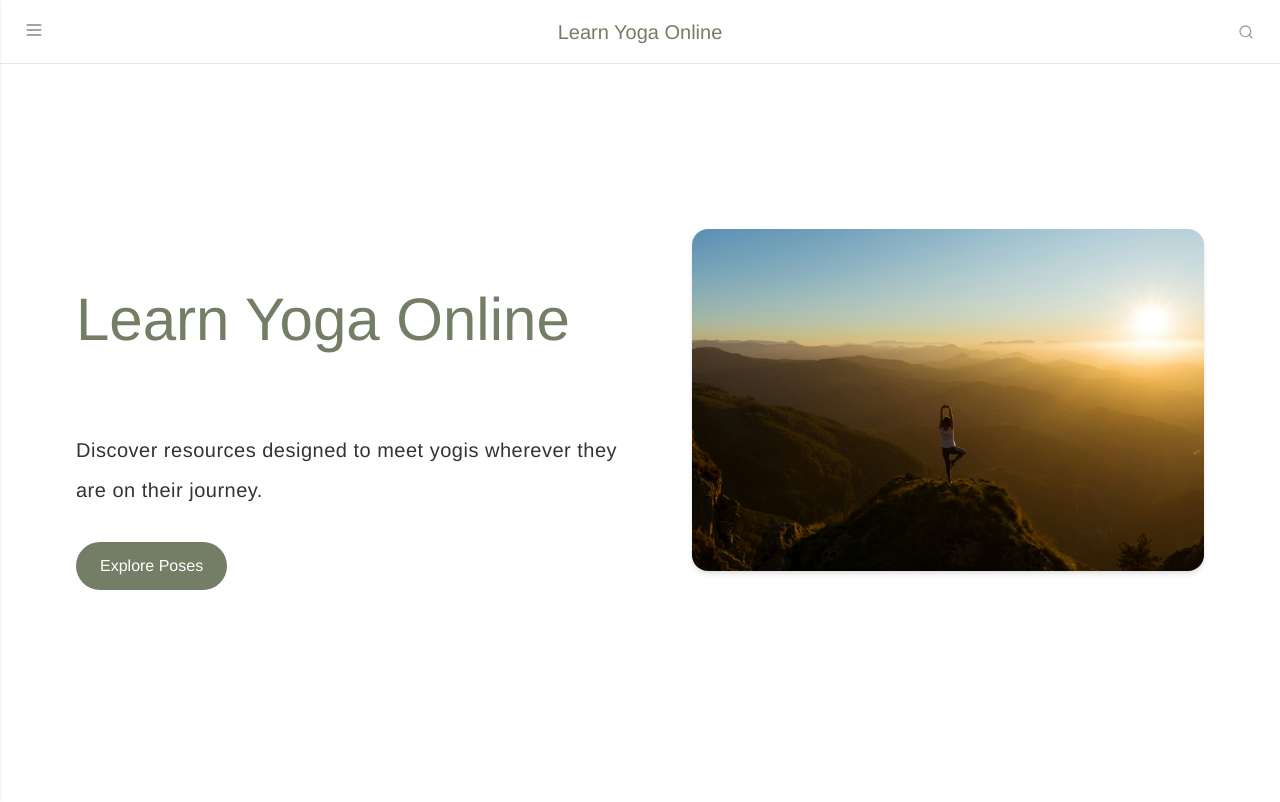
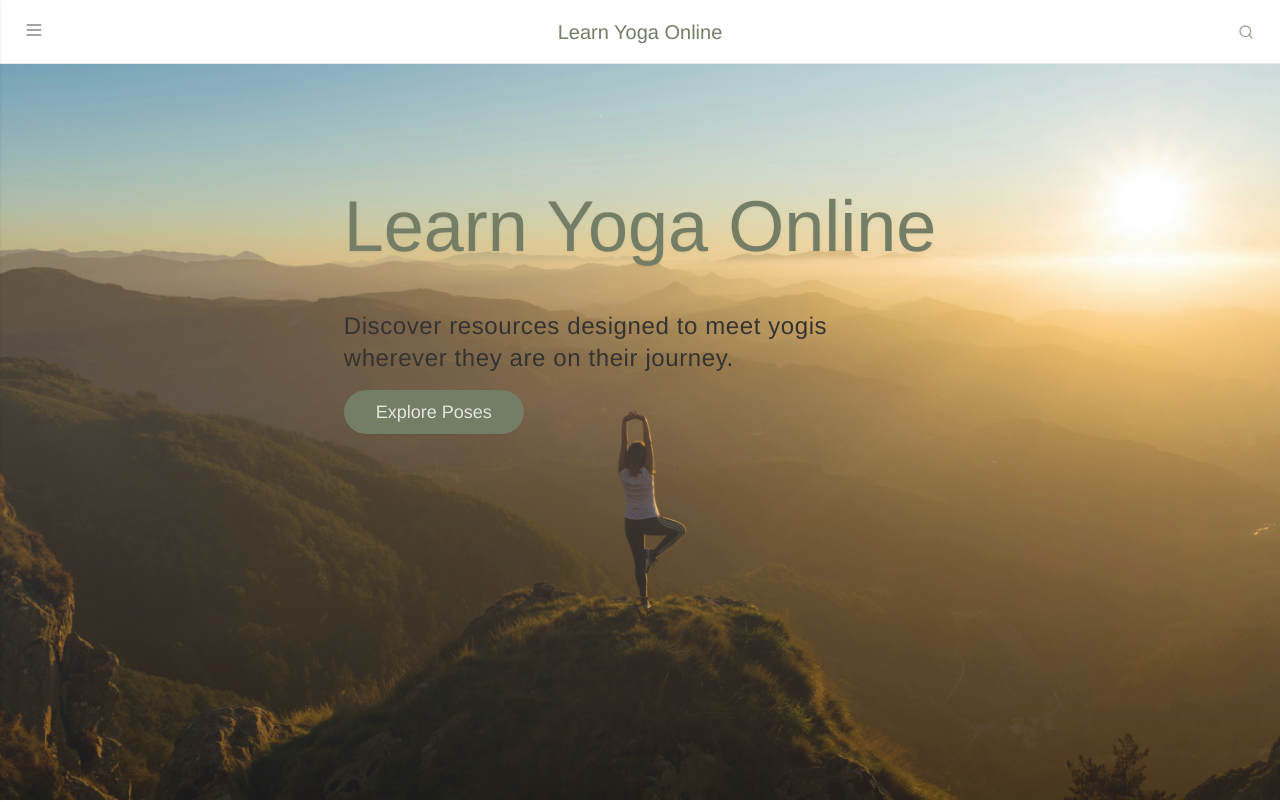
Before and after one commit to samanthacabrera/yoga-library, a React (Vite) app: page / in a window 1280 px wide. Shown: the top 802 px of the page. Built offline with nearby package versions, Linux system fonts and the light colour scheme.

Commit message:
redid testimonials and hero

```diff
--- a/src/App.css
+++ b/src/App.css
@@ -7,7 +7,7 @@ body {
   margin: 0;
   padding: 0;
   font-family: Helvetica, sans-serif;
-  font-weight: 200;
+  font-weight: 100;
   line-height: 250%;
   color: #444;
 }
--- a/src/components/Home.jsx
+++ b/src/components/Home.jsx
@@ -24,56 +24,47 @@ const Home = () => {
       </Helmet>
 
       <div className="flex flex-col w-screen">
-      <div className="min-h-screen flex flex-col md:flex-row items-center justify-center px-6 md:px-12 py-12 gap-10">
-      <div className="flex-1 max-w-xl text-center md:text-left space-y-8">
-        <motion.h1
-          initial={{ opacity: 0, y: 10 }}
-          animate={{ opacity: 1, y: 0 }}
-          transition={{ duration: 0.8 }}
-          className="md:text-left"
-        >
-          Learn Yoga Online
-        </motion.h1>
+        {/* Hero */}
+        <section className="relative min-h-[100vh] flex items-center justify-center bg-white overflow-hidden">
+          <div className="absolute inset-0 flex flex-col">
 
-        <motion.p
-          initial={{ opacity: 0, y: 10 }}
-          animate={{ opacity: 1, y: 0 }}
-          transition={{ duration: 0.9, delay: 0.2 }}
-          className=""
-        >
-          Discover resources designed to meet yogis wherever they are on their journey.
-        </motion.p>
+            <div className="w-full h-full">
+              <img
+                src="/bg1.jpg"
+                alt="Peaceful yoga practice"
+                className="w-full h-full object-cover object-center"
+              />
+            </div>
+          </div>
 
           <motion.div
-          initial={{ opacity: 0 }}
-          animate={{ opacity: 1 }}
-          transition={{ duration: 0.9, delay: 0.4 }}
+            initial={{ opacity: 0, y: 50 }}
+            whileInView={{ opacity: 1, y: 0 }}
+            viewport={{ once: false, amount: 0.3 }}
+            transition={{ duration: 1 }}
+            className="relative z-10 -mt-24 md:-mt-64 flex flex-col items-center md:items-start max-w-3xl px-8 md:px-16 text-center md:text-left"
           >
+            <h1 className="text-5xl md:text-7xl font-light text-moss drop-shadow-sm">
+              Learn Yoga Online
+            </h1>
+
+            <p className="text-xl md:text-2xl max-w-xl font-light -mt-8">
+              Discover resources designed to meet yogis wherever they are on their journey.
+            </p>
+
+            <div>
               <Link
                 to="/poses"
-            className="inline-block px-6 py-3 text-base font-medium text-white bg-moss hover:bg-moss/90 rounded-full transition"
+                className="inline-block mt-4 px-8 py-2 text-lg font-medium text-white/80 bg-moss hover:bg-moss/90 rounded-full transition-all duration-300 focus:ring-4 focus:ring-moss/30 shadow-sm"
               >
                 Explore Poses
               </Link>
+            </div>
           </motion.div>
-      </div>
+          <div className="absolute inset-y-0 left-0 w-full bg-gradient-to-t from-white/10 via-white/20 to-transparent pointer-events-none" aria-hidden="true"></div>
+        </section>
 
-      <motion.div
-        initial={{ opacity: 0, scale: 0.95 }}
-        animate={{ opacity: 1, scale: 1 }}
-        transition={{ duration: 0.9, delay: 0.3 }}
-        className="flex-1 max-w-lg"
-      >
-        <img
-          src="/bg1.jpg"
-          alt="Peaceful yoga practice"
-          className="w-full rounded-2xl shadow-md object-cover"
-        />
-      </motion.div>
-    </div>
-
-
-    <div className="max-w-3xl mx-12 md:mx-auto py-40 grid gap-y-40 md:gap-y-80 text-charcoal">
+    <div className="max-w-3xl mx-12 md:mx-auto py-40 grid gap-y-20 md:gap-y-40 text-charcoal">
 
       {/* About */}
       <motion.div
@@ -84,7 +75,9 @@ const Home = () => {
         className="container"
       >
 
-        <h2 className="leading-relaxed">What makes Learn Yoga Online Different?</h2>
+        <h2 className="text-4xl md:text-6xl font-light leading-loose text-moss mb-12 px-6 py-12 bg-moss/5 rounded-xl shadow-sm text-center">
+          What makes Learn Yoga Online Different?
+        </h2>
 
         <div className="space-y-6 text-xl text-charcoal tracking-wide leading-loose">
           <p>
@@ -105,7 +98,9 @@ const Home = () => {
         transition={{ duration: 1.5 }}
         className="container my-20"
       >
-        <h2 className="leading-relaxed">Getting Started with Learn Yoga Online</h2>
+        <h2 className="text-4xl md:text-6xl font-light leading-loose text-moss mb-12 px-6 py-12 bg-moss/5 rounded-xl shadow-sm text-center">
+          Getting Started with Learn Yoga Online
+        </h2>
 
         <div className="space-y-6">
           <p>First, start with our
@@ -127,36 +122,67 @@ const Home = () => {
 
         {/* Testimonials */}
         <motion.div
-            initial={{ opacity: 0, y: 50 }} whileInView={{ opacity: 1, y: 0 }} viewport={{ once: false, amount: 0.2 }} transition={{ duration: 1 }}
-            className="container my-20"
+          initial={{ opacity: 0, y: 50 }}
+          whileInView={{ opacity: 1, y: 0 }}
+          viewport={{ once: false, amount: 0.2 }}
+          transition={{ duration: 1 }}
+          className="container my-40 flex flex-col items-center text-center"
         >
           <motion.h2
-              variants={{ hidden: { opacity: 0, y: 50 }, visible: { opacity: 1, y: 0, transition: { duration: 1 } } }}
-              className="mb-24"
+            className="text-4xl md:text-6xl font-light leading-loose text-moss mb-12 px-6 py-12 bg-moss/5 rounded-xl shadow-sm text-center"
           >
-              What Others Are Saying
+            What Others Are Saying About Learn Yoga Online
           </motion.h2>
-            <div className="grid md:grid-cols-2 gap-x-6 gap-y-12">
-              {[
+
+          <div className="relative w-full max-w-6xl h-[500px] md:h-[400px] mx-auto">
+            {(() => {
+              const [activeIndex, setActiveIndex] = React.useState(null);
+
+              const testimonials = [
                 { quote: "This site makes learning yoga inviting. The instructions are clear, the layout is simple, and it creates a welcoming space to grow my practice without feeling overwhelmed.", author: "Savanna L." },
-                { quote: "After my stroke, I thought yoga was completely out of reach. This site helped me reconnect with my body and feel hopeful again. ", author: "Bri H." },
+                { quote: "After my stroke, I thought yoga was completely out of reach. This site helped me reconnect with my body and feel hopeful again.", author: "Bri H." },
                 { quote: "Learn Yoga Online strikes the perfect balance of offering substance, while remaining accessible. It's evident that this site was designed with the user’s growth in mind.", author: "Sunny C." },
                 { quote: "As someone completely new to yoga, this platform made learning the basics feel easy. The clear instructions and thoughtful guidance gave me the confidence to start my practice and keep improving.", author: "Darlene A." },
                 { quote: "A standout tool for yoga practitioners at any level. The depth of instruction has significantly enhanced my understanding and appreciation for this practice.", author: "Wendy R." },
                 { quote: "I never thought I’d feel confident doing yoga from my wheelchair. But with this platform’s help, I’ve developed a regular practice that keeps me active and grounded.", author: "Justin M." }
-              ].map((testimonial, index) => (
+              ];
+
+              return testimonials.map((testimonial, index) => {
+                // Spread out semicircle
+                const total = testimonials.length - 1;
+                const spreadFactor = 1;
+                const angle = (index / total - 0.5) * Math.PI * spreadFactor;
+                const radius = 400;
+                const x = radius * Math.sin(angle);
+                const y = radius * (1 - Math.cos(angle));
+
+                const isActive = activeIndex === index;
+
+                return (
                   <motion.div
                     key={index}
-                  variants={{
-                    hidden: { opacity: 0, y: 50 },
-                    visible: { opacity: 1, y: 0, transition: { duration: 1 } },
-                  }}
-                  className="flex flex-col justify-between bg-moss/5 h-[400px] p-8 text-left rounded-t-2xl hover:shadow-sm transition duration-300"
+                    className="absolute left-[30%] cursor-pointer"
+                    onClick={() => setActiveIndex(isActive ? null : index)}
+                    animate={
+                      isActive
+                        ? { scale: 1.05, zIndex: 50, y: y - 50 }
+                        : { scale: 1, zIndex: 0, y: y }
+                    }
+                    style={{ x }}
+                    transition={{ type: "spring", stiffness: 200, damping: 20 }}
                   >
-                  <p className="italic">"{testimonial.quote}"</p>
-                  <p className="uppercase">— {testimonial.author}</p>
+                    <div className="bg-moss/5 backdrop-blur-sm w-64 md:w-72 h-72 md:h-80 p-6 rounded-3xl shadow-md transition-all duration-300 flex flex-col justify-between text-left border border-moss/10">
+                      <p className="italic text-gray-800 text-sm md:text-base leading-relaxed">
+                        "{testimonial.quote}"
+                      </p>
+                      <p className="uppercase text-xs md:text-sm tracking-wide text-gray-600">
+                        — {testimonial.author}
+                      </p>
+                    </div>
                   </motion.div>
-              ))}
+                );
+              });
+            })()}
           </div>
         </motion.div>
         </div>
```
Lines whose indentation alone changed are shown as unchanged.
